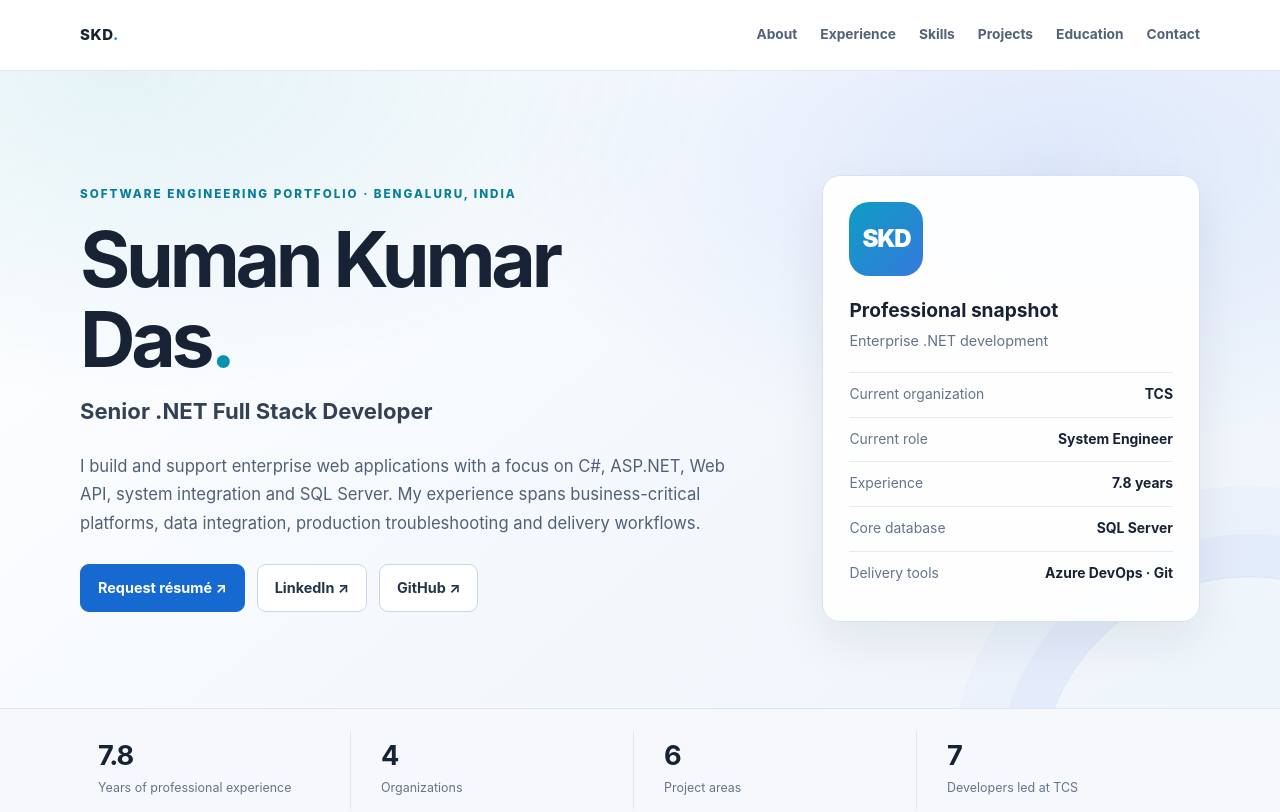
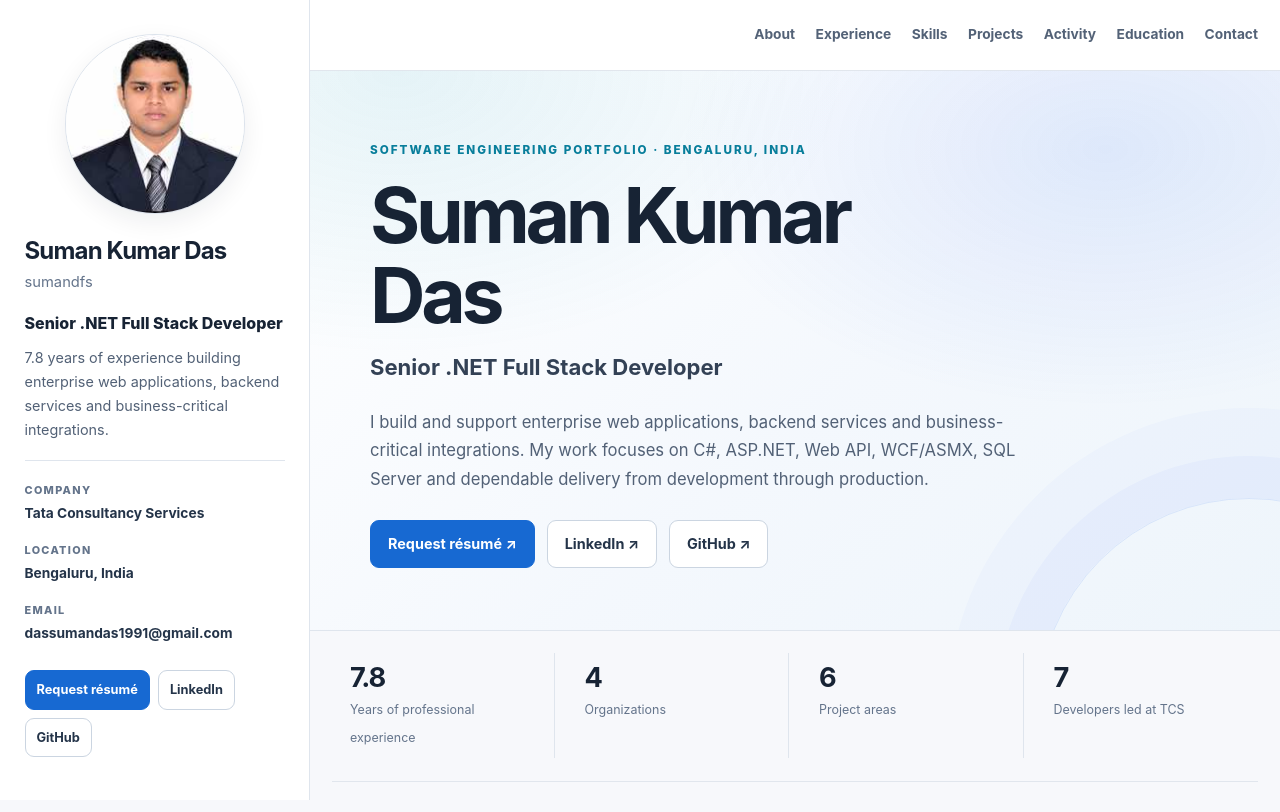
Before and after one commit to sumandfs/sumandfs.github.io, a plain HTML site: page index.html in a window 1280 px wide. Shown: the top 812 px of the page. Drawn offline with Linux system fonts and the light colour scheme.

Commit message:
Move profile to left sidebar and add GitHub activity graph

```diff
--- a/index.html
+++ b/index.html
@@ -239,16 +239,98 @@
       .tech-grid { grid-template-columns: repeat(3, minmax(0, 1fr)); gap: 7px; }
     }
 
+
+    /* Interview-ready two-column layout with a fixed profile rail */
+    .site-layout { min-height: 100vh; display: grid; grid-template-columns: 310px minmax(0, 1fr); }
+    .profile-sidebar {
+      position: sticky; top: 0; align-self: start; height: 100vh; overflow-y: auto;
+      padding: 34px 22px 28px; background: #fff; border-right: 1px solid #dfe5ed;
+    }
+    .sidebar-profile { width: 100%; max-width: 260px; margin: 0 auto; }
+    .sidebar-photo {
+      display: block; width: 180px; height: 180px; margin: 0 auto 22px;
+      border-radius: 50%; object-fit: cover; object-position: center;
+      border: 1px solid #dce3ec; box-shadow: 0 8px 24px rgba(15,23,42,.07);
+      background: #fff;
+    }
+    .sidebar-profile h2 { margin: 0; color: #172334; font-size: 1.5rem; line-height: 1.25; letter-spacing: -.035em; }
+    .sidebar-handle { color: #64748b; font-size: .92rem; margin: 4px 0 17px; }
+    .sidebar-role { color: #172334 !important; font-size: 1rem !important; font-weight: 800; line-height: 1.45; margin: 0 0 11px !important; }
+    .sidebar-summary { color: #526176 !important; font-size: .9rem !important; line-height: 1.65; margin: 0 0 19px !important; }
+    .sidebar-meta { border-top: 1px solid #dfe5ed; padding-top: 12px; }
+    .sidebar-meta > div { display: grid; grid-template-columns: 1fr; gap: 2px; padding: 8px 0; }
+    .sidebar-meta span { color: #64748b; font-size: .68rem; font-weight: 800; letter-spacing: .12em; text-transform: uppercase; }
+    .sidebar-meta strong, .sidebar-meta a { color: #243449; font-size: .86rem; font-weight: 650; overflow-wrap: anywhere; }
+    .sidebar-actions { display: flex; flex-wrap: wrap; gap: 8px; margin-top: 17px; }
+    .sidebar-actions .button { min-height: 38px; padding: 8px 11px; font-size: .8rem; }
+    .site-content { min-width: 0; }
+    .nav { justify-content: flex-end; }
+    .nav-links { gap: clamp(12px, 1.6vw, 23px); }
+    .hero { padding: 70px 0 62px; }
+    .hero-grid { grid-template-columns: minmax(0, 1fr); max-width: 850px; }
+    .hero h1 { color: #172334; }
+    .activity-card {
+      padding: 14px; background: #fff; border: 1px solid #dfe5ed;
+      border-radius: 12px; box-shadow: 0 5px 18px rgba(15,23,42,.035);
+    }
+    .activity-card img { display: block; width: 100%; height: auto; min-height: 180px; object-fit: contain; }
+    .activity-link { margin: 11px 0 0; color: #64748b; font-size: .84rem; }
+    .activity-link a { color: #2563eb; font-weight: 700; }
+    @media (max-width: 1050px) {
+      .site-layout { grid-template-columns: 280px minmax(0,1fr); }
+      .profile-sidebar { padding-inline: 18px; }
+      .sidebar-photo { width: 160px; height: 160px; }
+      .nav-links { gap: 12px; }
+      .nav-links a { font-size: .8rem; }
+    }
+    @media (max-width: 820px) {
+      .site-layout { display: block; }
+      .profile-sidebar { position: relative; height: auto; overflow: visible; padding: 26px 20px 22px; border-right: 0; border-bottom: 1px solid #dfe5ed; }
+      .sidebar-profile { max-width: 520px; text-align: center; }
+      .sidebar-photo { width: 150px; height: 150px; margin-bottom: 13px; }
+      .sidebar-meta { display: grid; grid-template-columns: repeat(2,minmax(0,1fr)); gap: 0 14px; text-align: left; }
+      .sidebar-actions { justify-content: center; }
+      .nav { align-items: center; flex-direction: row; min-height: 60px; padding: 10px 0; }
+      .nav-links { justify-content: center; flex-wrap: wrap; }
+      .hero { padding: 48px 0; }
+    }
+    @media (max-width: 520px) {
+      .sidebar-meta { grid-template-columns: 1fr; }
+      .nav-links a { font-size: .76rem; }
+      .activity-card { padding: 7px; }
+    }
+
   </style>
 </head>
 <body>
   <a class="skip-link" href="#main">Skip to content</a>
+  <div class="site-layout">
+    <aside class="profile-sidebar" aria-label="Profile">
+      <div class="sidebar-profile">
+        <img class="sidebar-photo" src="assets/profile/suman-kumar-das.jpg" alt="Portrait of Suman Kumar Das" width="180" height="180">
+        <h2>Suman Kumar Das</h2>
+        <p class="sidebar-handle">sumandfs</p>
+        <p class="sidebar-role">Senior .NET Full Stack Developer</p>
+        <p class="sidebar-summary">7.8 years of experience building enterprise web applications, backend services and business-critical integrations.</p>
+        <div class="sidebar-meta">
+          <div><span>Company</span><strong>Tata Consultancy Services</strong></div>
+          <div><span>Location</span><strong>Bengaluru, India</strong></div>
+          <div><span>Email</span><a href="mailto:dassumandas1991@gmail.com">dassumandas1991@gmail.com</a></div>
+        </div>
+        <div class="sidebar-actions">
+          <a class="button primary" href="mailto:dassumandas1991@gmail.com?subject=Request%20for%20resume">Request résumé</a>
+          <a class="button" href="https://www.linkedin.com/in/suman-kumar-das-9866311b6" target="_blank" rel="noopener">LinkedIn</a>
+          <a class="button" href="https://github.com/sumandfs" target="_blank" rel="noopener">GitHub</a>
+        </div>
+      </div>
+    </aside>
+    <div class="site-content">
   <div class="topbar">
     <div class="wrap nav">
-      <a class="brand" href="#top">SKD<span>.</span></a>
+
       <nav class="nav-links" aria-label="Main navigation">
         <a href="#about">About</a><a href="#experience">Experience</a><a href="#skills">Skills</a>
-        <a href="#projects">Projects</a><a href="#education">Education</a><a href="#contact">Contact</a>
+        <a href="#projects">Projects</a><a href="#activity">Activity</a><a href="#education">Education</a><a href="#contact">Contact</a>
       </nav>
     </div>
   </div>
@@ -257,25 +339,15 @@
     <div class="wrap hero-grid">
       <div>
         <div class="eyebrow">Software Engineering Portfolio · Bengaluru, India</div>
-        <h1>Suman Kumar<br>Das<span style="color:var(--cyan)">.</span></h1>
+        <h1>Suman Kumar<br>Das</h1>
         <div class="role">Senior .NET Full Stack Developer</div>
-        <p class="hero-copy">I build and support enterprise web applications with a focus on C#, ASP.NET, Web API, system integration and SQL Server. My experience spans business-critical platforms, data integration, production troubleshooting and delivery workflows.</p>
+        <p class="hero-copy">I build and support enterprise web applications, backend services and business-critical integrations. My work focuses on C#, ASP.NET, Web API, WCF/ASMX, SQL Server and dependable delivery from development through production.</p>
         <div class="actions">
           <a class="button primary" href="mailto:dassumandas1991@gmail.com?subject=Request%20for%20resume">Request résumé ↗</a>
           <a class="button" href="https://www.linkedin.com/in/suman-kumar-das-9866311b6" target="_blank" rel="noopener">LinkedIn ↗</a>
           <a class="button" href="https://github.com/sumandfs" target="_blank" rel="noopener">GitHub ↗</a>
         </div>
       </div>
-      <aside class="profile-card" aria-label="Professional summary">
-        <div class="monogram" aria-hidden="true">SKD</div>
-        <h2>Professional snapshot</h2>
-        <p class="sub">Enterprise .NET development</p>
-        <div class="fact"><span>Current organization</span><strong>TCS</strong></div>
-        <div class="fact"><span>Current role</span><strong>System Engineer</strong></div>
-        <div class="fact"><span>Experience</span><strong>7.8 years</strong></div>
-        <div class="fact"><span>Core database</span><strong>SQL Server</strong></div>
-        <div class="fact"><span>Delivery tools</span><strong>Azure DevOps · Git</strong></div>
-      </aside>
     </div>
   </header>
 
@@ -434,6 +506,18 @@
         </div>
         <div class="note">Alongside professional work, I maintain a separate <a href="https://github.com/sumandfs/Javascript" target="_blank" rel="noopener">JavaScript practice repository</a> for fundamentals and coding exercises. It is a learning repository, not a client project.</div>
       </section>
+      <section id="activity">
+        <div class="section-head">
+          <div class="kicker">05 / GitHub activity</div>
+          <h2>Activity</h2>
+          <p>Recent public contribution activity from my GitHub profile.</p>
+        </div>
+        <div class="activity-card">
+          <img src="https://github-readme-activity-graph.ashutosh-dwivedi0710.workers.dev/graph?username=sumandfs&amp;theme=github-compact&amp;bg_color=ffffff&amp;color=334155&amp;line=2563eb&amp;point=0f766e&amp;area=true&amp;hide_border=true&amp;radius=8&amp;height=280&amp;days=30" alt="GitHub contribution activity graph for sumandfs over the last 30 days" loading="lazy" decoding="async">
+        </div>
+        <p class="activity-link"><a href="https://github.com/sumandfs" target="_blank" rel="noopener">View my GitHub profile and contributions ↗</a></p>
+      </section>
+
 
       <section id="education">
         <div class="section-head">
@@ -471,5 +555,7 @@
     </div>
   </main>
   <footer><div class="wrap">© 2026 Suman Kumar Das · Built with HTML and CSS · Hosted on GitHub Pages</div></footer>
+    </div>
+  </div>
 </body>
 </html>
```
Also changed, not shown: assets/profile/suman-kumar-das.jpg (added).
